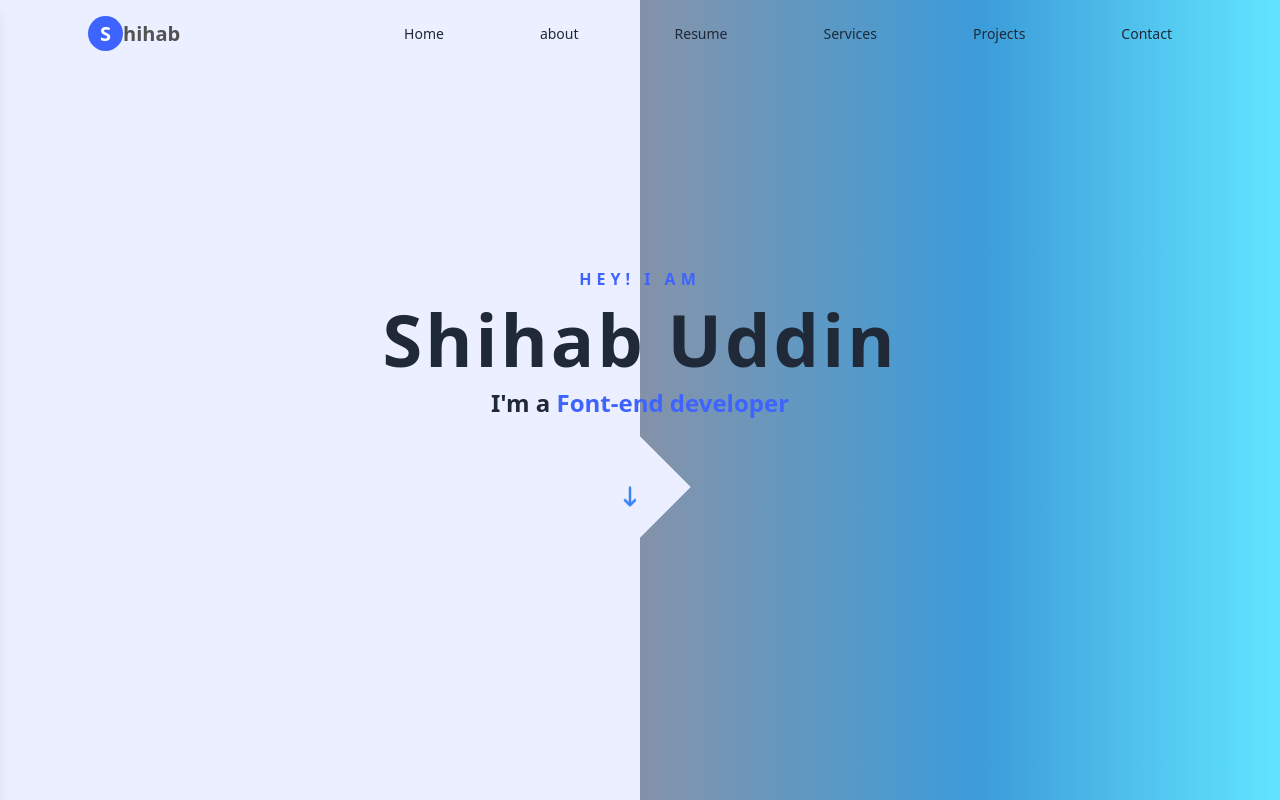
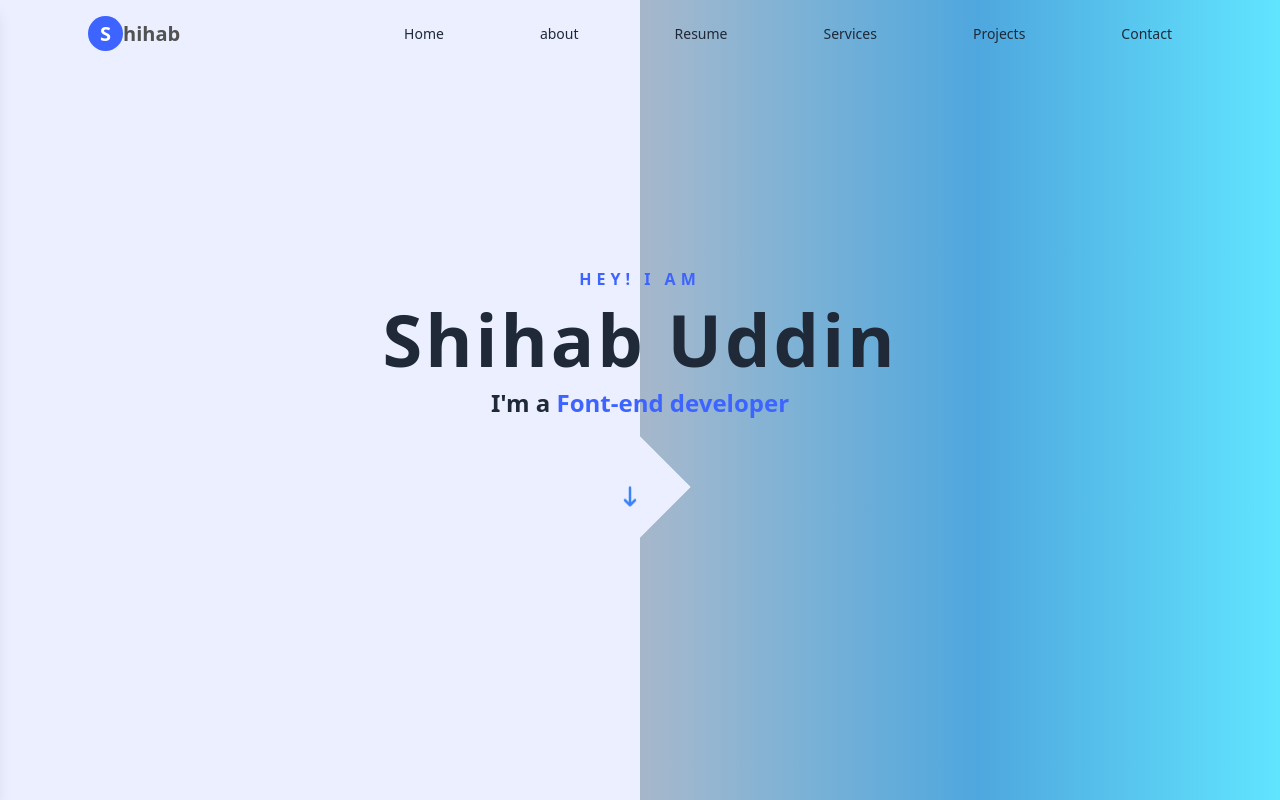
Before and after one commit to Shihabuddin9/portfolio, a React (Vite) app: page / in a window 1280 px wide. Shown: the top 800 px of the page. Built offline with nearby package versions, Linux system fonts and the light colour scheme; a web font is replaced by a local one.

Commit message:
update cd add

```diff
--- a/src/component/Pages/MainHome/MainHome.css
+++ b/src/component/Pages/MainHome/MainHome.css
@@ -4,7 +4,7 @@
 
 .bg-color-second {
 
-    background: linear-gradient(90deg, rgba(2, 0, 36, 0.36) 0%, rgba(28, 137, 210, 0.812) 53%, rgba(0, 213, 255, 0.475) 100%);
+    background: linear-gradient(90deg, rgba(2, 0, 36, 0.196) 0%, rgba(28, 137, 210, 0.697) 53%, rgba(0, 213, 255, 0.475) 100%);
 }
 
 .letter-space {
```
